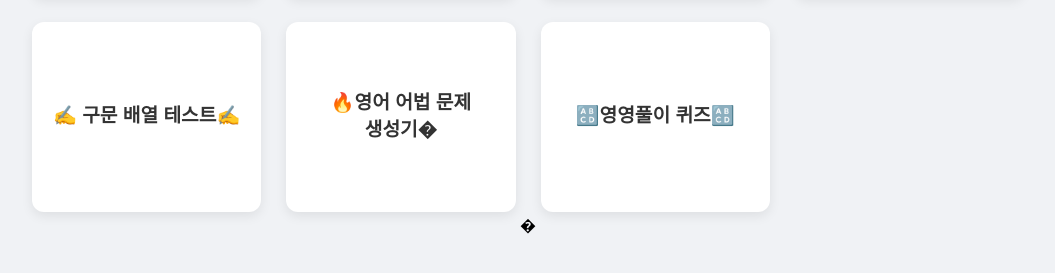
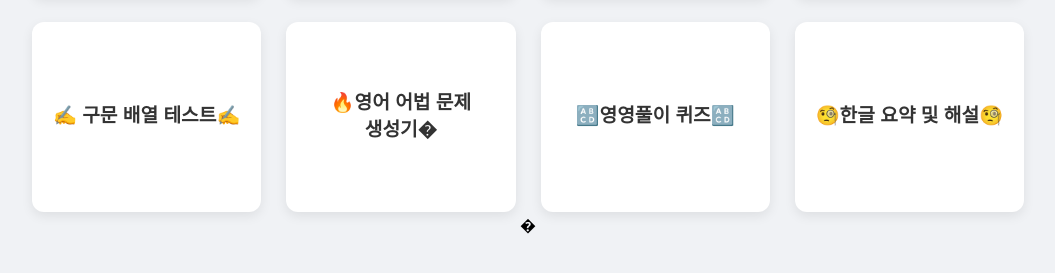
Before and after one commit to adotsongtan/IT-ADOTSONGTAN, a plain HTML site: page index.html in a window 1280 px wide. Shown: the part 621-894 px from the top of the page, without its empty margins (112-1167 px from the left). Drawn offline with nearby package versions, Linux system fonts and the light colour scheme; a web font is replaced by a local one.

Commit message:
Update index.html

```diff
--- a/index.html
+++ b/index.html
@@ -284,6 +284,7 @@
             { name: '✍️ 구문 배열 테스트✍️', link: 'https://adotsongtan-phrasearrangement.netlify.app/', image: '', pdfUrl: '', description: '구배열 테스트\n송탄고2처럼 어순이 아닌 구를 배열할 때 사용할 수 있는 구배열 연습 사이트', usage: '1. 영어 본문, 한국어 번역 입력\n• 내신에인젤 지문 양식과 동일\n2. 테스트 생성하기\n• 문제 생성됨\n♧ 저희 학생이 첨보는 지문으로 하는 거여서 문장부호, 대문자 그대로 두었습니다!♧\n3. 본문 저장\n• 저장할 제목 입력 후 현재 본문 저장 ☞ 저장된 목록에 저장됨\n\n💡여기서 저장된 목록은 브라우저별로 저장되어 모두가 똑같이 저장되는 것이 아닙니다!' },
             { name: '🔥영어 어법 문제 생성기�', link: 'https://adotsongtan-grammartest.netlify.app/', image: '', pdfUrl: '', description: '어법 문제 생성기\n지문을 넣으면 어법 문제 제작되며 문제 수정, 답지 수정, TXT 저장 가능', usage: '💡 자세한 건 사이트 내 사용법이 존재합니다!\n\n🔥 문제가 완벽하지는 않습니다!!🔥\n지문을 분석하고 문제를 생성하는 게 아닌 규칙에 따라 생성하는 것이기 때문에 오류가 있을 수 있으니 검토 후에 저장해주시거나 참고용으로 사용해주세요!\n———\n🔎 기능 1 : 문제 수정 가능\n• 문제 추가 가능 : [ ]에 인식하기 때문에 문제 추가시 [단어1 / 단어2] 형식으로 추가해주세요.\n• 문제 삭제 기능 : [ ]에 인식하기 때문에 [ ] 를 삭제해주시면 삭제됩니다.\n🔎 기능 2 : 답지 편집 가능\n• 문제 추가시 : 새로 추가한 문제 순서에 맞춰서 답지가 생성됩니다. 답과 해설은 직접 추가해주셔야 합니다!\n• 문제 삭제시 : 문제 삭제되면 알아서 답이 사라집니다!\n🔎 기능 3 : TXT 저장 가능\n• TXT로 저장 버튼을 누르면 한 텍스트 파일로 정리되어 다운로드 됩니다!' },
             { name: '🔠영영풀이 퀴즈🔠', link: 'https://adotsongtan-eng-eng-test.netlify.app/', image: '', pdfUrl: '', description: '영영풀이 연습\n해당 학교, 학년, 과를 설정하면 영영풀이 테스트 가능', usage: '1. 조교 혹은 쌤이 시트에 단어 입력\n2. 시트에는 학교 학년 범위 단어 단어뜻 영영풀이 영영풀이 뜻 순서로 입력\n3. 퀴즈 설정 후 시작 버튼 누르기\n♧기본으로 10개의 문제가 나옵니다!♧\n4. 퀴즈 결과\n————————————\n💡 그 외는 도움말 보기에 있습니다.' },
+            { name: '🧐한글 요약 및 해설🧐', link: '', image: '', pdfUrl: '', desciption:	'문장별 요약 및 해설 프롬프트 복사해서 쓰세여', usage: '모의고사 혹은 부교재 내용 이해를 위해 문장별로 내용을 요약하고 중학교 수준의 해설을 해줌	모든 문항(00강~00강)을 각 문항별로 주제를 하나만 설정하고, 각 문장별로 중학생도 이해할 수 있도록 간단한 요약과 해설을 포함하여 원형숫자로 번호를 매겨줘. 영어 문장과 키워드는 포함하지마. 해설에서 “중학생 여러분” 같은 지칭 멘트를 제외하고, 볼드체를 사용하지 마.'},
         ];
 
         let sites = JSON.parse(localStorage.getItem('songtan-it-room-data')) || initialData;
```
